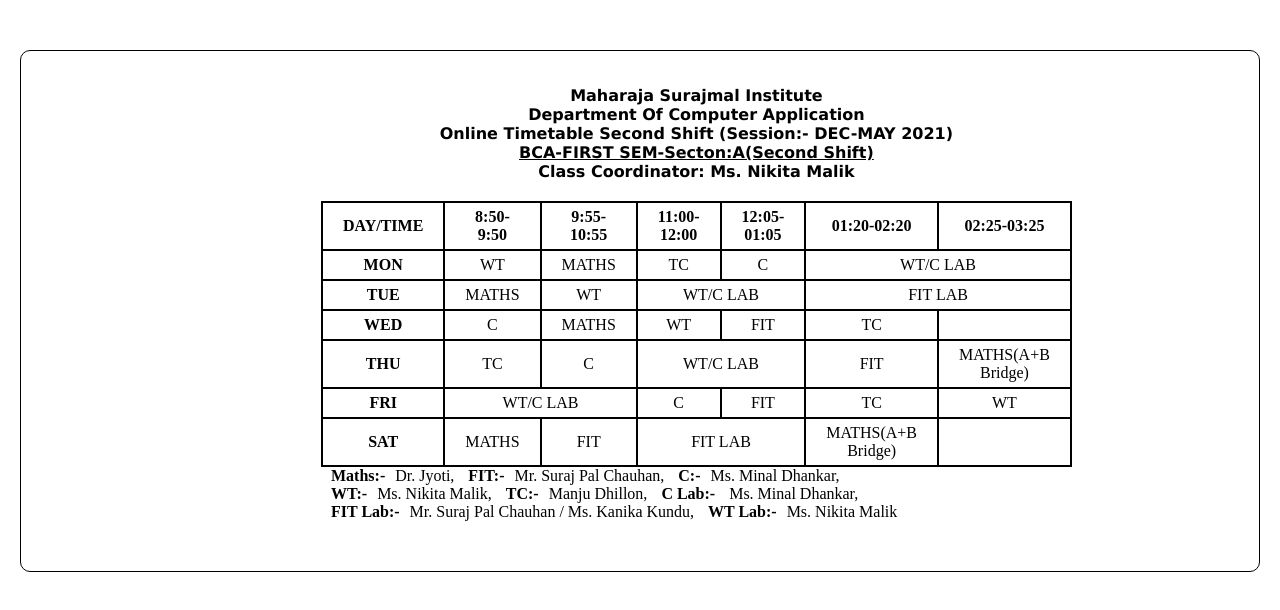
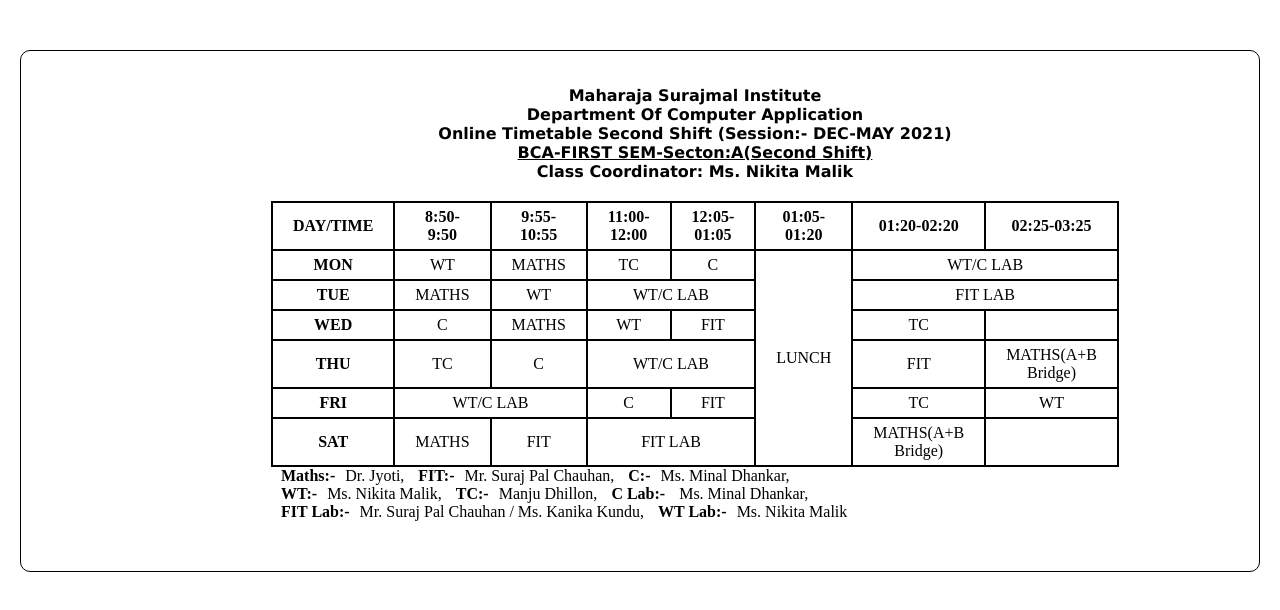
Before and after one commit to imamantripathi/HTML-Lab, a plain HTML site: page TimeTable_Practical_2.html in a window 1280 px wide. Drawn offline with Linux system fonts and the light colour scheme.

Commit message:
Adding Lunch in Timetable.

```diff
--- a/TimeTable_Practical_2.html
+++ b/TimeTable_Practical_2.html
@@ -25,7 +25,7 @@
         padding: 5px 20px 5px 20px;
       }
       div {
-        padding: 10px 300px 50px 300px;
+        padding: 10px 300px 50px 250px;
         border: 1px solid black;
         border-radius: 10px;
       }
@@ -46,17 +46,17 @@
             <br /><b>Department Of Computer Application</b>
             <br />Online Timetable Second Shift (Session:- DEC-MAY 2021)
           </caption>
-          <caption style="padding: 0%; padding-bottom: 20px;">
+          <caption style="padding: 0%; padding-bottom: 20px">
             <u>BCA-FIRST SEM-Secton:A(Second Shift)</u>
             <br />Class Coordinator: Ms. Nikita Malik
-             </caption>
+          </caption>
           <tr>
             <th>DAY/TIME</th>
             <th>8:50-9:50</th>
             <th>9:55-10:55</th>
             <th>11:00-12:00</th>
             <th>12:05-01:05</th>
-            <!-- <th>01:05-01:20</th> -->
+            <th>01:05-01:20</th>
             <th>01:20-02:20</th>
             <th>02:25-03:25</th>
           </tr>
@@ -68,6 +68,7 @@
             <td>MATHS</td>
             <td>TC</td>
             <td>C</td>
+            <td rowspan="6">LUNCH</td>
             <td colspan="2">WT/C LAB</td>
           </tr>
           <tr>
@@ -75,6 +76,7 @@
             <td>MATHS</td>
             <td>WT</td>
             <td colspan="2">WT/C LAB</td>
+
             <td colspan="2">FIT LAB</td>
           </tr>
           <tr>
@@ -83,6 +85,7 @@
             <td>MATHS</td>
             <td>WT</td>
             <td>FIT</td>
+
             <td>TC</td>
           </tr>
           <tr>
@@ -90,6 +93,7 @@
             <td>TC</td>
             <td>C</td>
             <td colspan="2">WT/C LAB</td>
+
             <td>FIT</td>
             <td>MATHS(A+B Bridge)</td>
           </tr>
@@ -98,6 +102,7 @@
             <td colspan="2">WT/C LAB</td>
             <td>C</td>
             <td>FIT</td>
+
             <td>TC</td>
             <td>WT</td>
           </tr>
@@ -106,16 +111,17 @@
             <td>MATHS</td>
             <td>FIT</td>
             <td colspan="2">FIT LAB</td>
+
             <td>MATHS(A+B Bridge)</td>
           </tr>
         </tbody>
       </table>
-      <p style="padding: 0%;">
+      <p style="padding: 0%">
         <b>Maths:-</b>Dr. Jyoti, <b>FIT:-</b>Mr. Suraj Pal Chauhan,
-        <b>C:-</b>Ms. Minal Dhankar, <br><b>WT:-</b>Ms. Nikita Malik,
-        <b>TC:-</b>Manju Dhillon, <b>C Lab:-</b> Ms. Minal Dhankar, <br>
-        <b>FIT Lab:-</b>Mr. Suraj Pal Chauhan / Ms. Kanika Kundu, <b>WT Lab:-</b
-        >Ms. Nikita Malik
+        <b>C:-</b>Ms. Minal Dhankar, <br /><b>WT:-</b>Ms. Nikita Malik,
+        <b>TC:-</b>Manju Dhillon, <b>C Lab:-</b> Ms. Minal Dhankar, <br />
+        <b>FIT Lab:-</b>Mr. Suraj Pal Chauhan / Ms. Kanika Kundu,
+        <b>WT Lab:-</b>Ms. Nikita Malik
       </p>
     </div>
   </body>
```
Also changed, not shown: 2 other files.
